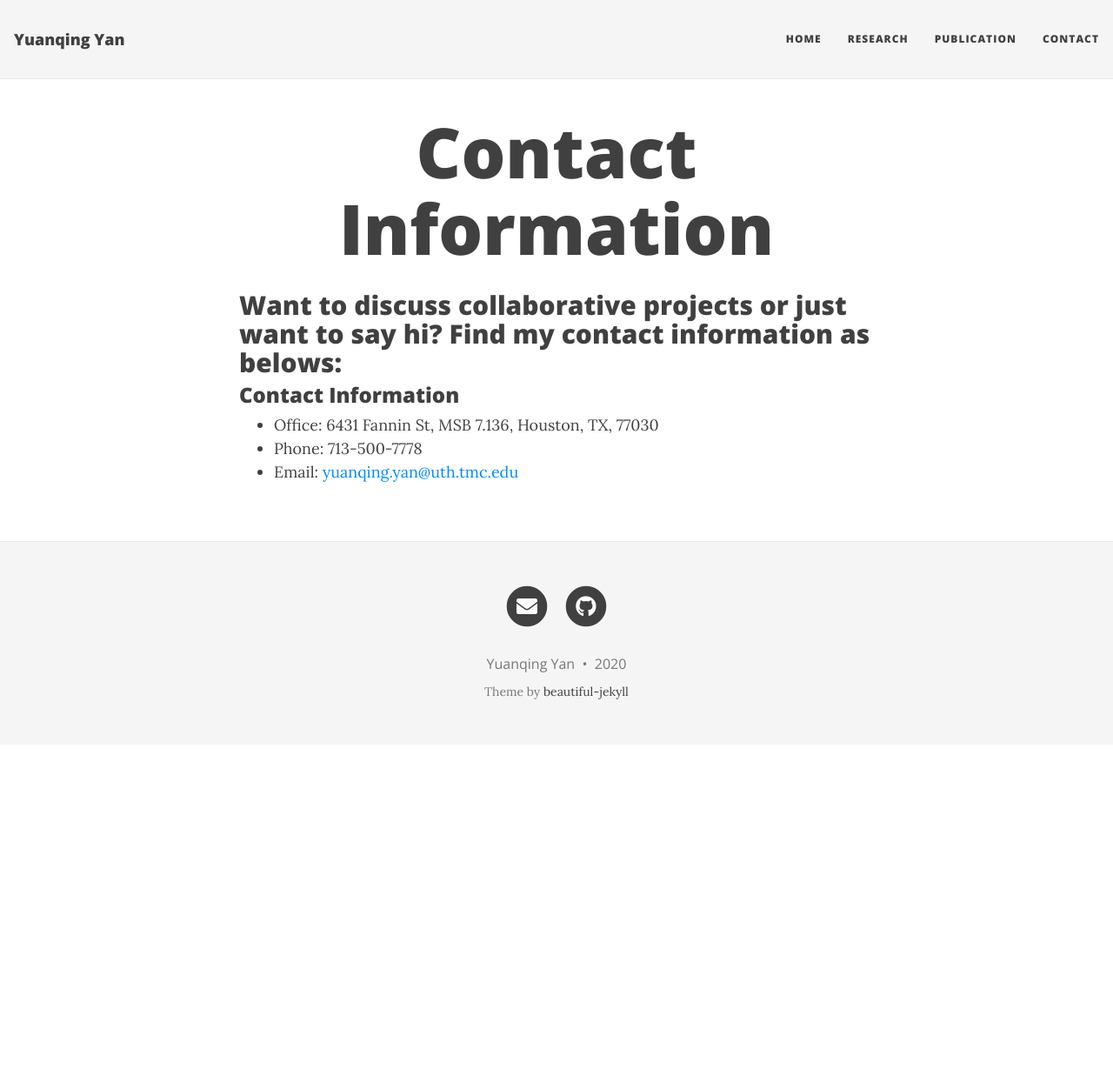
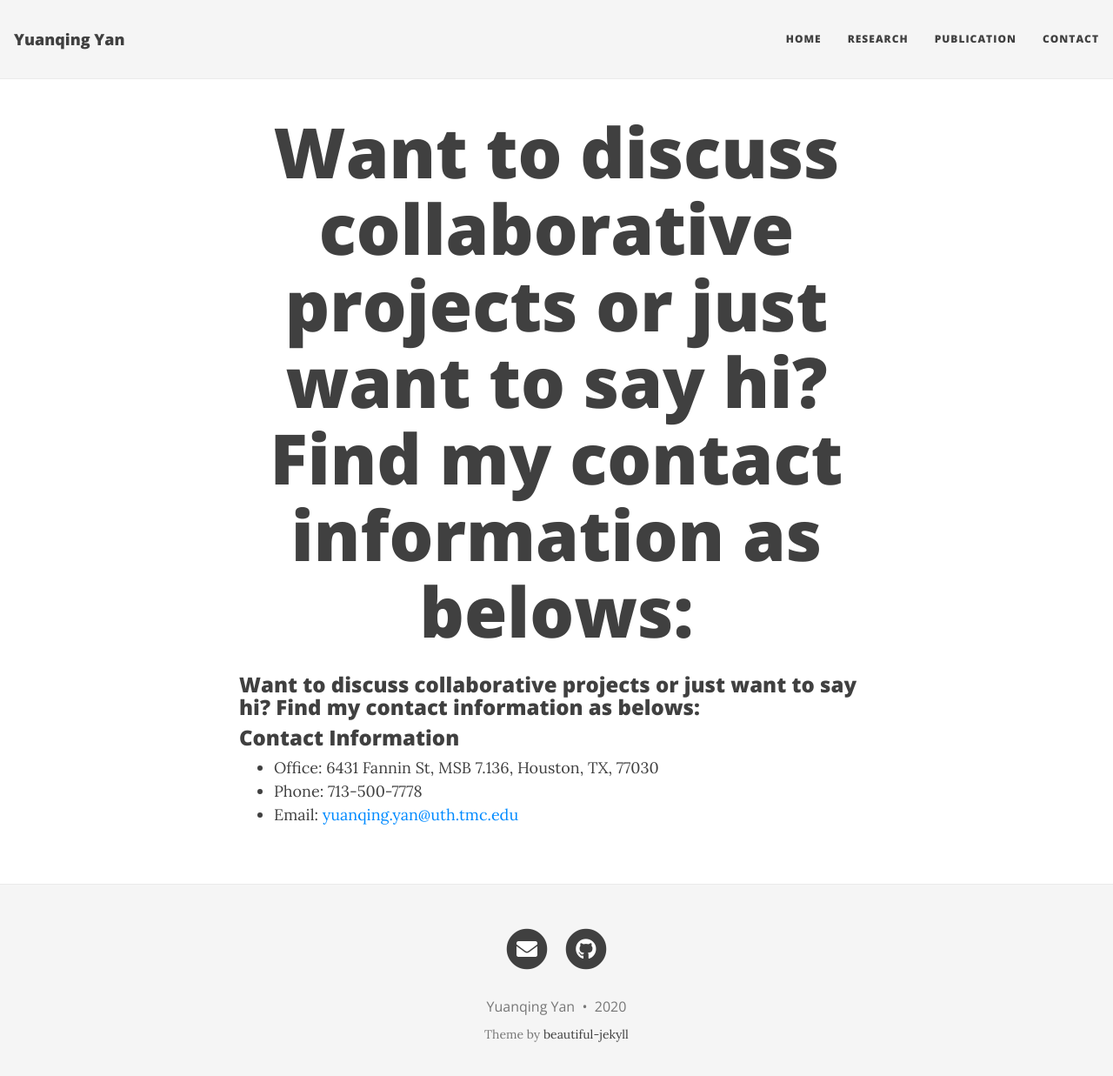
Before and after one commit to yuanqing-yan/Yuanqing, a Jekyll site: the page built from contact.md, in a window 1280 px wide and 1250 px high. Shown: the top 1237 px of the window at 87% size. Built offline with Jekyll 4.4.1, drawn with Linux system fonts in a browser that asks for light colours; nearby versions of some CDN libraries; our own code applies the rules of GitHub Pages for plain Markdown files; some of the changed lines change nothing that is shown.

Commit message:
updated config.yml and contact

```diff
--- a/_config.yml
+++ b/_config.yml
@@ -213,7 +213,6 @@
   - Gemfile.lock
   - LICENSE
   - README.md
-  - screenshot.png
   - docs/
 
 plugins:
--- a/contact.md
+++ b/contact.md
@@ -1,9 +1,9 @@
 ---
 layout: page
-title: Contact Information
+title:
 ---
 
-## Want to discuss collaborative projects or just want to say hi? Find my contact information as belows:
+### Want to discuss collaborative projects or just want to say hi? Find my contact information as belows:
 
 ### Contact Information
 * Office: 6431 Fannin St, MSB 7.136, Houston, TX, 77030
```
